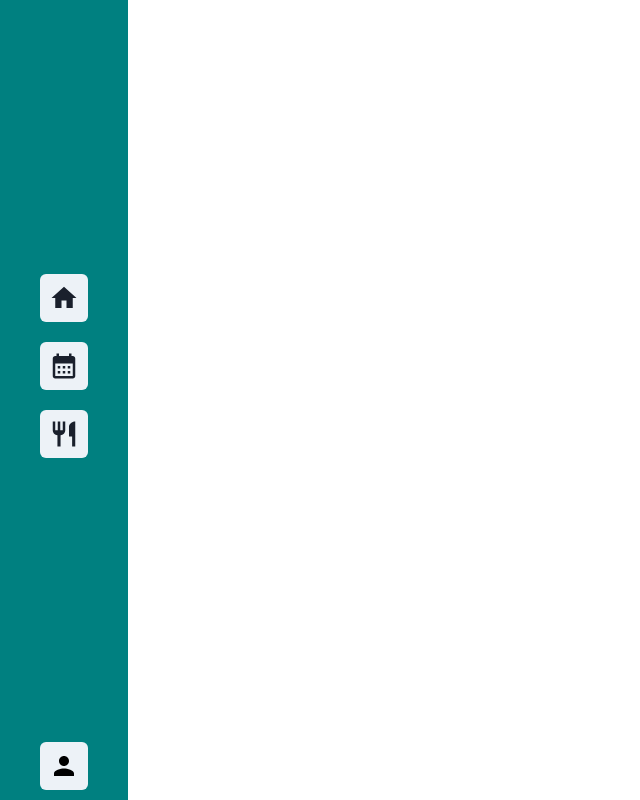
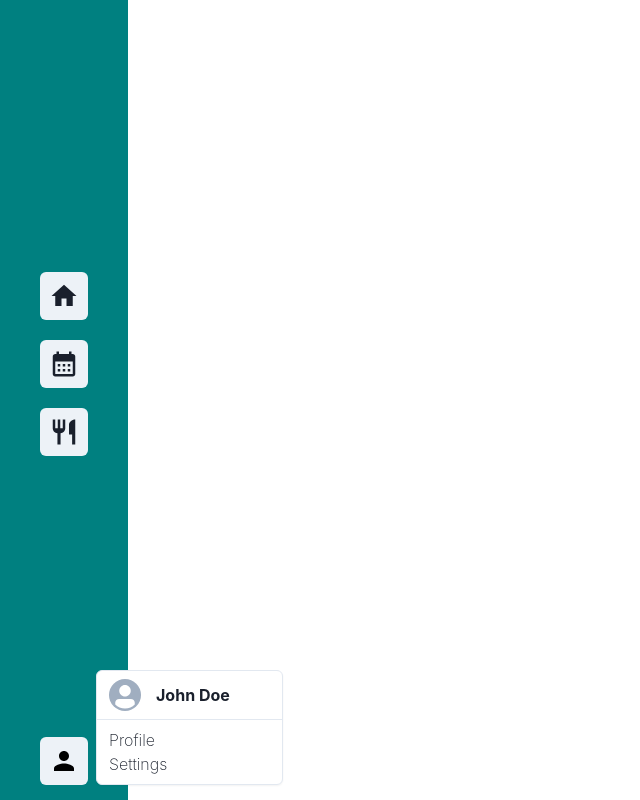
Before and after one commit to ubc-cpsc455-2024S/project-05_bus, a React (Vite) app in the folder client/: page / in a window 1280 px wide. Both pictures are taken after a click on the button 64 px from the left and 766 px from the top of the page. Shown: the whole page, without its empty margins (0-640 px from the left). Built offline with nearby package versions, Linux system fonts and the light colour scheme.

Commit message:
Add profile popover

```diff
--- a/client/src/components/Navbar/Navbar.css
+++ b/client/src/components/Navbar/Navbar.css
@@ -30,18 +30,39 @@ button {
   margin: 10px;
 }
 
-button:hover {
+button:hover, .profile-button:hover {
   background-color: #ddd;
 }
 
-.profile-button:hover {
-  background-color: #ddd;
-}
-
-.profile-button:focus {
-  outline: none;
+.profile-button {
+  margin-bottom: 15px;
 }
 
 .default-user-icon {
   color: black;
 }
+
+.profile-popover-header {
+  display: flex;
+  align-items: center;
+}
+
+.profile-popover-content {
+  width: fit-content !important;
+}
+
+.profile-popover-avatar {
+  margin-right: 10px;
+}
+
+.profile-popover-name {
+  margin: 0px 40px 0px 5px;
+  font-size: 16px;
+  font-weight: bold;
+}
+
+.profile-popover-links {
+  display: flex;
+  flex-direction: column;
+  font-weight: 200;
+}
--- a/client/src/components/Navbar/Navbar.jsx
+++ b/client/src/components/Navbar/Navbar.jsx
@@ -1,5 +1,14 @@
 import './Navbar.css';
-import { IconButton, ButtonGroup, Avatar } from '@chakra-ui/react'
+import {
+  IconButton,
+  ButtonGroup,
+  Avatar,
+  Popover,
+  PopoverTrigger,
+  PopoverContent,
+  PopoverHeader,
+  PopoverBody,
+} from '@chakra-ui/react'
 import { Home, CalendarMonth, Restaurant, Person } from '@mui/icons-material'
 
 const Navbar = () => {
@@ -12,12 +21,25 @@ const Navbar = () => {
           <IconButton href="/groceries" icon={<Restaurant sx={{fontSize: 30}}/>} size="lg"/>
         </nav>
       </ButtonGroup>
-      <IconButton
-        href="/profile"
-        className="profile-button"
-        icon={<Avatar size="sm" bg="none" icon={<Person className="default-user-icon" sx={{fontSize: 30}}/>} />}
-        size="lg"
-        />
+      <Popover placement="right-start" isLazy>
+        <PopoverTrigger>
+          <IconButton
+          className="profile-button"
+          icon={<Avatar size="sm" bg="none" icon={<Person className="default-user-icon" sx={{fontSize: 30}}/>} />}
+          size="lg"
+          />
+        </PopoverTrigger>
+        <PopoverContent className="profile-popover-content">
+          <PopoverHeader className="profile-popover-header">
+            <Avatar size="sm" className="profile-popover-avatar"/>
+            <h2 className="profile-popover-name">John Doe</h2>
+          </PopoverHeader>
+          <PopoverBody className="profile-popover-links">
+            <a href="/profile">Profile</a>
+            <a href="/settings">Settings</a>
+          </PopoverBody>
+        </PopoverContent>
+      </Popover>
     </div>
   )
 }
```
